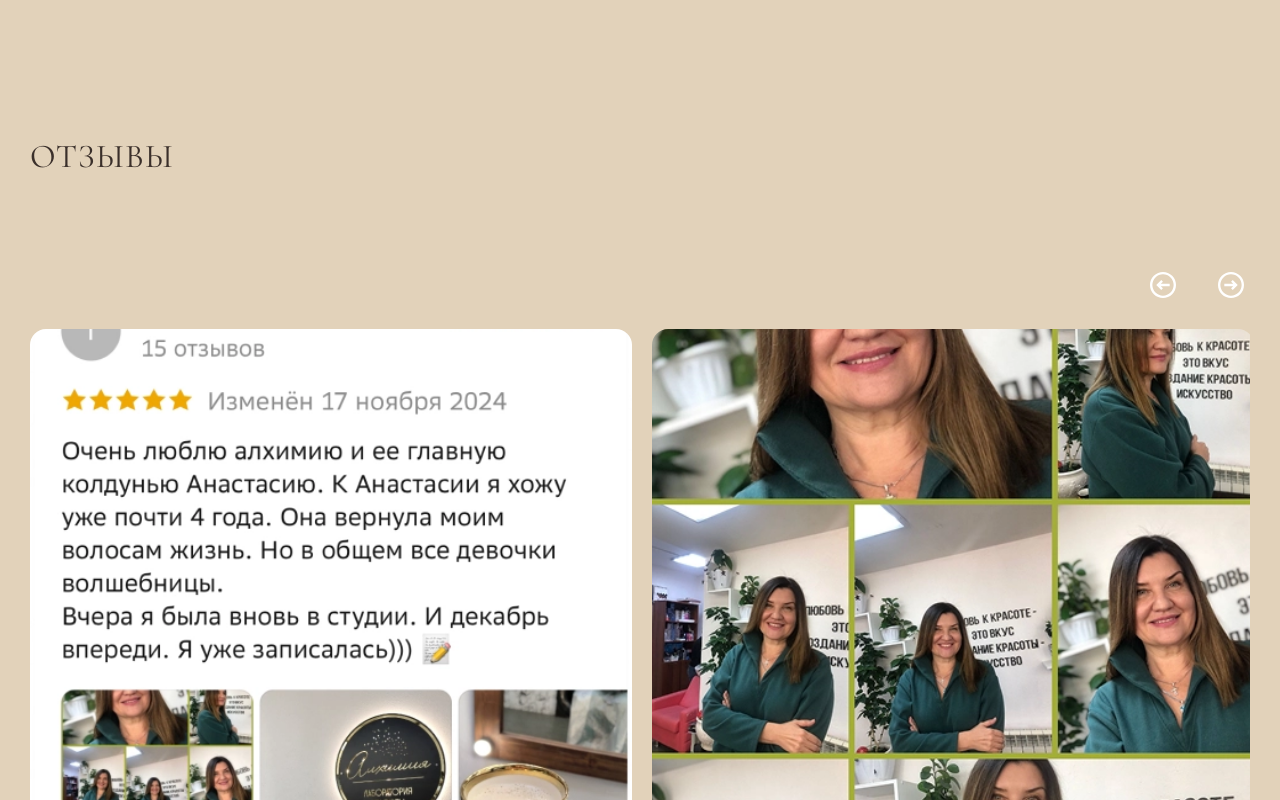
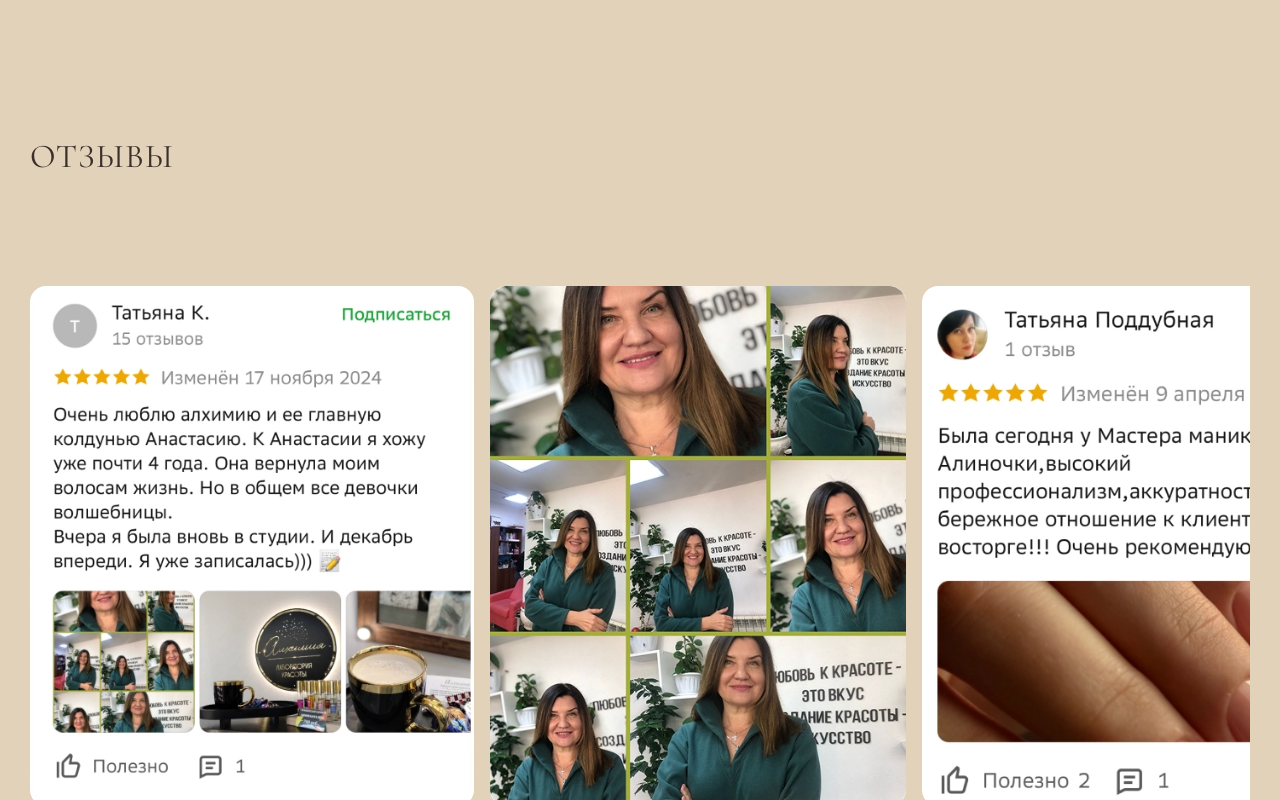
Before and after one commit to darina1970/Alchemy-Beauty-Salon, a React (Vite) app: page / in a window 1280 px wide. Shown: the part 4740-5540 px from the top of the page. Built offline with nearby package versions, Linux system fonts and the light colour scheme.

Commit message:
fix carousel to grabbing

```diff
--- a/src/pages/Home/sections/Reviews/Reviews.jsx
+++ b/src/pages/Home/sections/Reviews/Reviews.jsx
@@ -1,4 +1,4 @@
-import React, { useRef, useState, useEffect } from "react";
+import React, { useRef, useEffect } from "react";
 import styles from "./Reviews.module.css";
 
 import review1 from "/src/assets/images/HomeImg/Reviews/review1.webp";
@@ -14,8 +14,6 @@ import review10 from "/src/assets/images/HomeImg/Reviews/review10.webp";
 
 import yandexIcon from "/src/assets/icons/reviews/yandex.svg";
 import gisIcon from "/src/assets/icons/reviews/2gis.svg";
-import arrowLeft from "/src/assets/icons/arrows/left.svg";
-import arrowRight from "/src/assets/icons/arrows/right.svg";
 
 const reviews = [
   review1, review2, review3, review4, review5,
@@ -24,39 +22,74 @@ const reviews = [
 
 const Reviews = ({ variant }) => {
   const carouselRef = useRef(null);
-  const [activeSlide, setActiveSlide] = useState(0);
-  const [isMobile, setIsMobile] = useState(false);
-
-  useEffect(() => {
-    const checkWidth = () => {
-      setIsMobile(window.innerWidth < 768);
-    };
-    checkWidth();
-    window.addEventListener("resize", checkWidth);
-    return () => window.removeEventListener("resize", checkWidth);
-  }, []);
-
-  const handleScroll = () => {
-    const el = carouselRef.current;
-    if (!el) return;
-    const slideWidth = el.offsetWidth;
-    const index = Math.round(el.scrollLeft / slideWidth);
-    setActiveSlide(index);
-  };
-
-  const scrollTo = (direction) => {
-    const el = carouselRef.current;
-    if (!el) return;
-
-    const width = el.offsetWidth;
-    el.scrollBy({ left: direction * width, behavior: "smooth" });
-  };
 
   useEffect(() => {
     const el = carouselRef.current;
     if (!el) return;
-    el.addEventListener("scroll", handleScroll);
-    return () => el.removeEventListener("scroll", handleScroll);
+
+    let isDown = false;
+    let startX;
+    let scrollLeft;
+
+    const onMouseDown = (e) => {
+      isDown = true;
+      el.classList.add(styles.dragging);
+      startX = e.pageX - el.offsetLeft;
+      scrollLeft = el.scrollLeft;
+    };
+
+    const onMouseMove = (e) => {
+      if (!isDown) return;
+      e.preventDefault();
+      const x = e.pageX - el.offsetLeft;
+      const walk = (x - startX) * 1.2;
+      el.scrollLeft = scrollLeft - walk;
+    };
+
+    const onMouseUp = () => {
+      isDown = false;
+      el.classList.remove(styles.dragging);
+    };
+
+    const onMouseLeave = onMouseUp;
+
+    const onTouchStart = (e) => {
+      isDown = true;
+      el.classList.add(styles.dragging);
+      startX = e.touches[0].pageX - el.offsetLeft;
+      scrollLeft = el.scrollLeft;
+    };
+
+    const onTouchMove = (e) => {
+      if (!isDown) return;
+      e.preventDefault();
+      const x = e.touches[0].pageX - el.offsetLeft;
+      const walk = (x - startX) * 1.2;
+      el.scrollLeft = scrollLeft - walk;
+    };
+
+    const onTouchEnd = () => {
+      isDown = false;
+      el.classList.remove(styles.dragging);
+    };
+
+    el.addEventListener("mousedown", onMouseDown);
+    el.addEventListener("mousemove", onMouseMove);
+    el.addEventListener("mouseup", onMouseUp);
+    el.addEventListener("mouseleave", onMouseLeave);
+    el.addEventListener("touchstart", onTouchStart);
+    el.addEventListener("touchmove", onTouchMove, { passive: false });
+    el.addEventListener("touchend", onTouchEnd);
+
+    return () => {
+      el.removeEventListener("mousedown", onMouseDown);
+      el.removeEventListener("mousemove", onMouseMove);
+      el.removeEventListener("mouseup", onMouseUp);
+      el.removeEventListener("mouseleave", onMouseLeave);
+      el.removeEventListener("touchstart", onTouchStart);
+      el.removeEventListener("touchmove", onTouchMove);
+      el.removeEventListener("touchend", onTouchEnd);
+    };
   }, []);
 
   return (
@@ -64,41 +97,22 @@ const Reviews = ({ variant }) => {
       <div className={`container ${styles.reviewsContainer}`}>
         <h2>ОТЗЫВЫ</h2>
 
-        {!isMobile && (
-          <div className={styles.arrowsWrapper}>
-            <button className={styles.arrow} onClick={() => scrollTo(-1)}>
-              <img src={arrowLeft} alt="Назад" />
-            </button>
-            <button className={styles.arrow} onClick={() => scrollTo(1)}>
-              <img src={arrowRight} alt="Вперед" />
-            </button>
-          </div>
-        )}
-
         <div className={styles.carousel} ref={carouselRef}>
           {reviews.map((img, i) => (
-            <div className={styles.slide} key={i}>
+            <div key={i} className={styles.slide}>
               <img src={img} alt={`Отзыв ${i + 1}`} className={styles.reviewImage} />
             </div>
           ))}
         </div>
 
-        {isMobile && (
-          <div className={styles.dots}>
-            {reviews.map((_, i) => (
-              <span key={i} className={`${styles.dot} ${i === activeSlide ? styles.active : ""}`} />
-            ))}
-          </div>
-        )}
-
         <p className={styles.reviewText}>БЛАГОДАРЯ ВАМ МЫ СТАНОВИМСЯ ЕЩЁ ЛУЧШЕ!</p>
 
         <div className={styles.linkButtons}>
           <a href="https://2gis.ru" target="_blank" rel="noreferrer">
-            <img src={gisIcon} alt="Отзывы на 2GIS" className={styles.linkIcon} />
+            <img src={gisIcon} alt="2GIS" className={styles.linkIcon} />
           </a>
           <a href="https://yandex.ru" target="_blank" rel="noreferrer">
-            <img src={yandexIcon} alt="Отзывы на Яндекс" className={styles.linkIcon} />
+            <img src={yandexIcon} alt="Яндекс" className={styles.linkIcon} />
           </a>
         </div>
       </div>
--- a/src/pages/Home/sections/Reviews/Reviews.module.css
+++ b/src/pages/Home/sections/Reviews/Reviews.module.css
@@ -1,46 +1,22 @@
-.reviewsSection {
-    background-color: var(--color-bg-light);
-    padding: 20px 0;
-}
-
 .reviewsContainer {
     text-align: left;
-}
-
-.arrowsWrapper {
-    display: flex;
-    justify-content: flex-end;
-    gap: 30px;
-    margin: 25px 0;
-}
-
-.arrow {
-    width: 38px;
-    height: 38px;
-    cursor: pointer;
-    background: none;
-    border: none;
-    transition: background-color 0.3s ease;
-}
-
-.arrow img {
-    width: 100%;
-    height: 100%;
-    filter: brightness(0) invert(1);
-}
-
-.arrow:hover {
-    opacity: 0.7;
 }
 
 .carousel {
     display: flex;
     overflow-x: auto;
-    scroll-snap-type: x mandatory;
     scroll-behavior: smooth;
-    gap: 20px;
-    padding-bottom: 20px;
+    cursor: grab;
+    gap: 16px;
+    padding: 20px 0;
     scrollbar-width: none;
+    user-select: none;
+    -webkit-user-select: none;
+    touch-action: none;
+}
+
+.carousel.dragging {
+    cursor: grabbing;
 }
 
 .carousel::-webkit-scrollbar {
@@ -48,36 +24,14 @@
 }
 
 .slide {
-    flex: 0 0 calc((100% - 40px) / 3);
-    scroll-snap-align: start;
-    display: flex;
-    justify-content: center;
+    flex: 0 0 auto;
 }
 
 .reviewImage {
-    width: 100%;
-    height: auto;
-    object-fit: cover;
+    height: 520px;
+    width: auto;
+    object-fit: contain;
     border-radius: 16px;
-    max-height: 600px;
-}
-
-.dots {
-    display: none;
-}
-
-.dot {
-    width: 10px;
-    height: 10px;
-    background-color: var(--color-text);
-    opacity: 0.3;
-    border-radius: 50%;
-    margin: 0 5px;
-    transition: opacity 0.3s ease;
-}
-
-.dot.active {
-    opacity: 1;
 }
 
 .reviewText {
@@ -108,42 +62,9 @@
     transform: scale(1.1);
 }
 
-@media (max-width: 1410px) {
-    .slide {
-        flex: 0 0 calc((100% - 16px) / 2);
-    }
-}
-
-@media (max-width: 767px) {
-    .slide {
-        flex: 0 0 100%;
-    }
-
-    .arrowsWrapper {
-        display: none;
-    }
-
-    .dots {
-        display: flex;
-        justify-content: center;
-        gap: 8px;
-        margin-top: 20px;
-    }
-
-    .reviewImage {
-        max-height: 500px;
-        width: auto;
-    }
-
-    .linkIcon {
-        width: 150px;
-        height: 60px;
-    }
-}
-
 @media (max-width: 480px) {
     .reviewImage {
-        max-height: 380px;
+        height: 380px;
     }
 
     .linkIcon {
```
